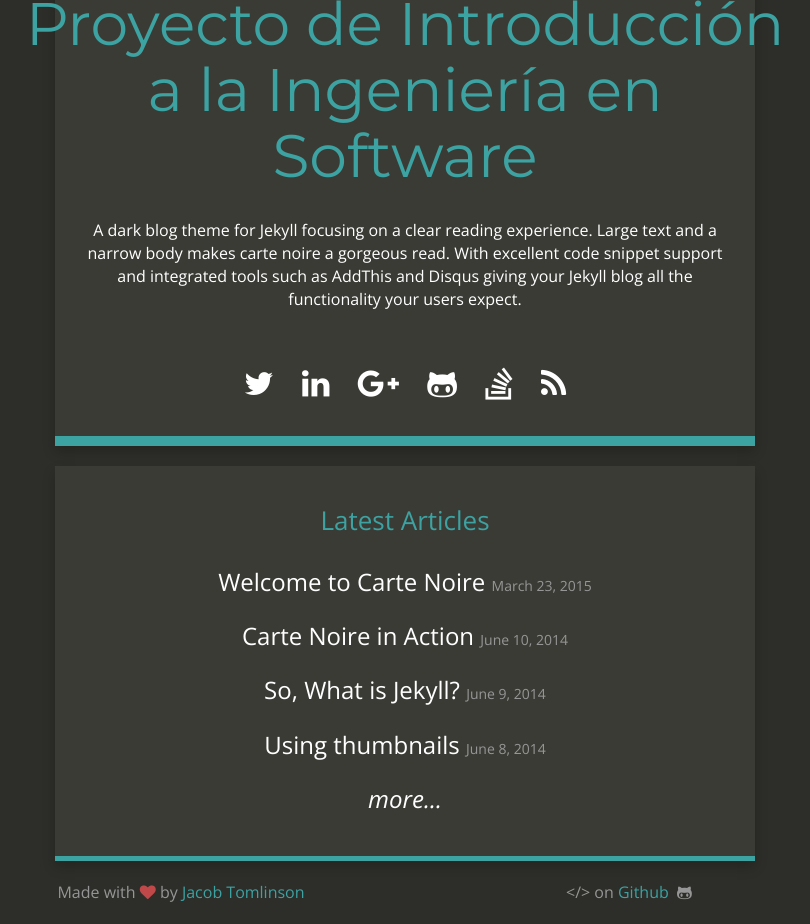
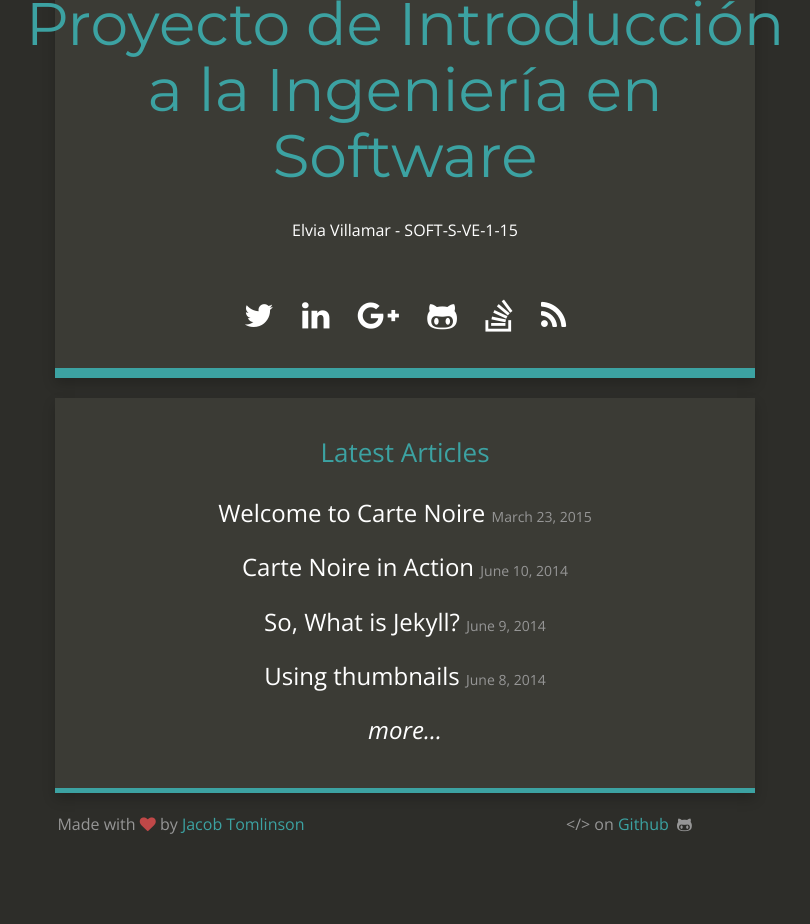
Before and after one commit to elviavillamar/elviavillamar, a Jekyll site: the page built from index.html, in a window 1280 px wide, cut to the strip 174-1098 px from the top of the page. Shown: the whole strip, without its empty margins (235-1045 px from the left). Built offline with Jekyll 4.4.1, drawn with Linux system fonts in a browser that asks for light colours; nearby versions of some CDN libraries; after the commit the page ends 1029 px from its top, so only the background shows below that.

Commit message:
Update _config.yml

```diff
--- a/_config.yml
+++ b/_config.yml
@@ -4,7 +4,7 @@ email: jacob@jacobtomlinson.co.uk
 description: "A dark blog theme for Jekyll."
 baseurl: ""
 url: "http://carte-noire.jacobtomlinson.co.uk/"
-title_description: "A dark blog theme for Jekyll focusing on a clear reading experience. Large text and a narrow body makes carte noire a gorgeous read. With excellent code snippet support and integrated tools such as AddThis and Disqus giving your Jekyll blog all the functionality your users expect."
+title_description: "Elvia Villamar - SOFT-S-VE-1-15"
 title_image: "https://www.gravatar.com/avatar/00000000000000000000000000000000?s=500&d=mm"
 google_analytics: "UA-20365477-4"
 disqus_account: cartenoire
```
